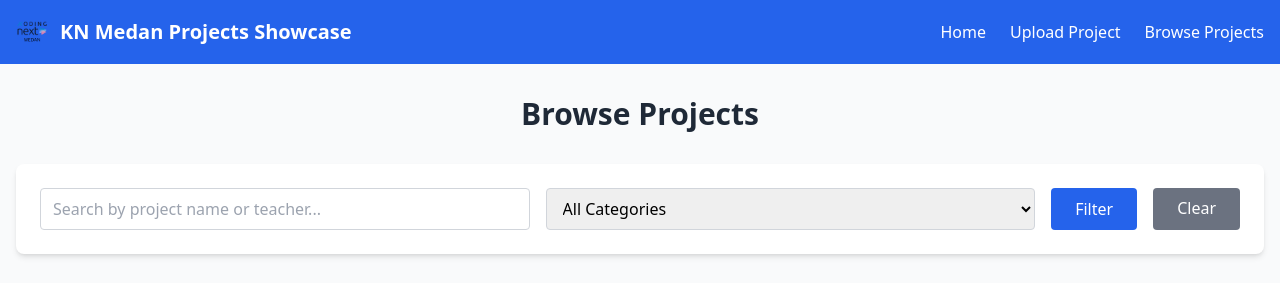
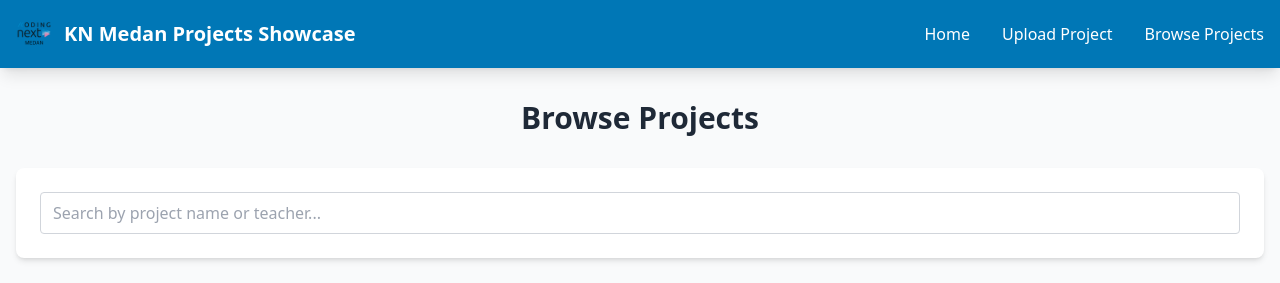
Before and after one commit to mariodenny/kn-project-catalogue, a Node server app: page /projects in a window 1280 px wide. Shown: the top 283 px of the page. Run offline with Node 20, Linux system fonts and the light colour scheme; data comes from the database, SQL or seed files in the repository; both versions use the stored data as it was after the commit; some libraries are stand-ins or nearby versions.

Commit message:
FIX : Layouting , filter off dulu

```diff
--- a/views/admin/dashboard.ejs
+++ b/views/admin/dashboard.ejs
@@ -65,4 +65,4 @@
     </div>
 </div>
 
-<!-- <%- include('../partials/footer') %> -->
+<%- include('../partials/footer') %>
--- a/views/index.ejs
+++ b/views/index.ejs
@@ -51,4 +51,4 @@
     </div>
 </div>
 
-<!-- <%- include('partials/footer') %> -->
+<%- include('partials/footer') %>
--- a/views/partials/footer.ejs
+++ b/views/partials/footer.ejs
@@ -1,7 +1,19 @@
-    <footer class="bg-gray-800 text-white p-4 mt-8">
-        <div class="container mx-auto text-center">
-            <p>&copy; 2024 KN Medan Student Projects. All rights reserved.</p>
-        </div>
-    </footer>
+  </main>
+  <footer class="bg-gray-800 text-white p-4 mt-8">
+    <div class="container mx-auto text-center">
+      <p>&copy; Managed By Kodingnext Medan Teacher</p>
+    </div>
+  </footer>
+
+  <script>
+    const btn = document.getElementById('menu-btn');
+    const menu = document.getElementById('mobile-menu');
+    if (btn && menu) {
+      btn.addEventListener('click', () => {
+        menu.classList.toggle('hidden');
+        menu.classList.toggle('block');
+      });
+    }
+  </script>
 </body>
 </html>
--- a/views/partials/header.ejs
+++ b/views/partials/header.ejs
@@ -5,25 +5,44 @@
   <meta name="viewport" content="width=device-width, initial-scale=1.0">
   <title>Kodingnext Medan</title>
   <script src="https://cdn.tailwindcss.com"></script>
-    <link rel="stylesheet" href="/css/style.css?v=1.0">
   <link rel="icon" type="image/x-icon" href="/favicon.ico?v=1.0">
+  <style>
+    #mobile-menu { transition: all 0.3s ease-in-out; }
+  </style>
 </head>
+
 <body class="bg-gray-50 flex flex-col min-h-screen">
-    <nav class="bg-blue-600 text-white p-4">
+  <!-- NAVBAR -->
+  <nav class="bg-[#0077b6] text-white p-4 shadow-lg">
     <div class="container mx-auto flex items-center justify-between">
-            <!-- Logo + Title Section -->
       <div class="flex items-center space-x-3">
-                <img src="/logo.png?v=1.0" alt="KN Medan Logo" class="h-8 w-8">
-                <a href="/" class="text-xl font-bold whitespace-nowrap">KN Medan Projects Showcase</a>
+        <img src="/logo.png?v=1.0" alt="KN Medan Logo" class="h-9 w-9 rounded-md">
+        <a href="/" class="text-lg md:text-xl font-semibold whitespace-nowrap hover:text-[#00b4d8] transition">
+          KN Medan Projects Showcase
+        </a>
       </div>
 
-            <!-- Navigation Links -->
-            <div class="flex items-center space-x-6">
-                <a href="/" class="hover:text-blue-200 transition duration-200 font-medium">Home</a>
-                <a href="/upload" class="hover:text-blue-200 transition duration-200 font-medium">Upload Project</a>
-                <a href="/projects" class="hover:text-blue-200 transition duration-200 font-medium">Browse Projects</a>
+      <div class="hidden md:flex items-center space-x-8 font-medium">
+        <a href="/" class="hover:text-[#00b4d8] transition">Home</a>
+        <a href="/upload" class="hover:text-[#00b4d8] transition">Upload Project</a>
+        <a href="/projects" class="hover:text-[#00b4d8] transition">Browse Projects</a>
       </div>
+
+      <button id="menu-btn" class="md:hidden focus:outline-none">
+        <svg xmlns="http://www.w3.org/2000/svg" class="h-7 w-7 text-white" fill="none"
+             viewBox="0 0 24 24" stroke="currentColor">
+          <path stroke-linecap="round" stroke-linejoin="round" stroke-width="2"
+                d="M4 6h16M4 12h16M4 18h16" />
+        </svg>
+      </button>
+    </div>
+
+    <div id="mobile-menu" class="hidden md:hidden bg-[#0077b6] mt-3 rounded-lg shadow-inner">
+      <a href="/" class="block py-2 px-4 hover:bg-[#00b4d8] hover:text-white transition">Home</a>
+      <a href="/upload" class="block py-2 px-4 hover:bg-[#00b4d8] hover:text-white transition">Upload Project</a>
+      <a href="/projects" class="block py-2 px-4 hover:bg-[#00b4d8] hover:text-white transition">Browse Projects</a>
     </div>
   </nav>
 
+  <!-- START MAIN -->
   <main class="flex-1">
--- a/views/projects.ejs
+++ b/views/projects.ejs
@@ -11,7 +11,7 @@
                     placeholder="Search by project name or teacher..."
                     class="w-full px-3 py-2 border border-gray-300 rounded focus:outline-none focus:ring-2 focus:ring-blue-500">
             </div>
-            <div class="flex-1">
+            <!-- <div class="flex-1">
                 <select name="category" class="w-full px-3 py-2 border border-gray-300 rounded focus:outline-none focus:ring-2 focus:ring-blue-500">
                     <option value="">All Categories</option>
                     <option value="Scratch" <%= category === 'Scratch' ? 'selected' : '' %>>Scratch</option>
@@ -24,7 +24,7 @@
             </button>
             <a href="/projects" class="bg-gray-500 text-white px-6 py-2 rounded hover:bg-gray-600 transition text-center">
                 Clear
-            </a>
+            </a> -->
         </form>
     </div>
 
@@ -114,4 +114,4 @@ document.getElementById('imageModal').addEventListener('click', function(e) {
 });
 </script>
 
-<!-- <%- include('partials/footer') %> -->
+<%- include('partials/footer') %>
```
Also changed, not shown: database/projects.db. Lines whose indentation alone changed are shown as unchanged.
